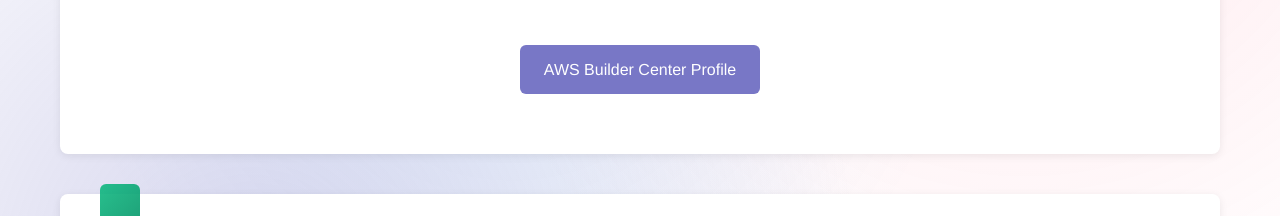
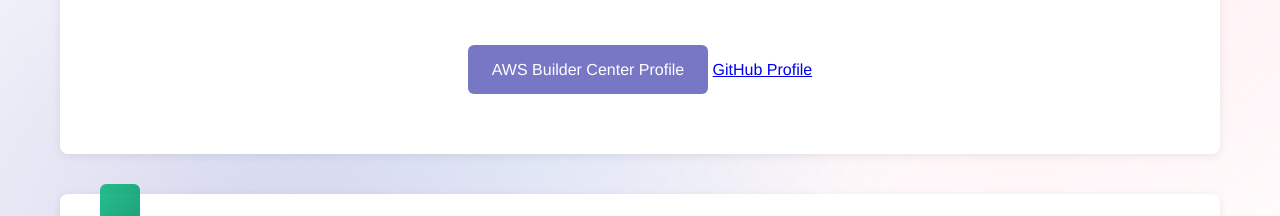
Before and after one commit to Ahiyawesome/rift-rewind-project, a plain HTML site: page index.html in a window 1280 px wide. Shown: the part 357-573 px from the top of the page. Drawn offline with Linux system fonts and the light colour scheme; a script that the page names is missing.

Commit message:
Update Project Content
Added my GitHub link

```diff
--- a/index.html
+++ b/index.html
@@ -13,6 +13,7 @@
             <h1>Tahmid</h1>
             <p class="tagline">Cloud Builder & AWS Enthusiast</p>
             <a href="https://builder.aws.com/community/@ahiyawesome" target="_blank" class="aws-link">AWS Builder Center Profile</a>
+            <a href="https://github.com/Ahiyawesome/" target="_blank" class="github-link">GitHub Profile</a>
         </section>
 
         <section class="fun-facts">
```
